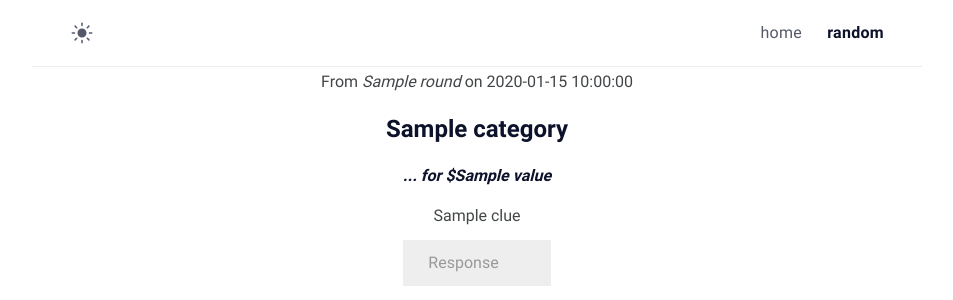
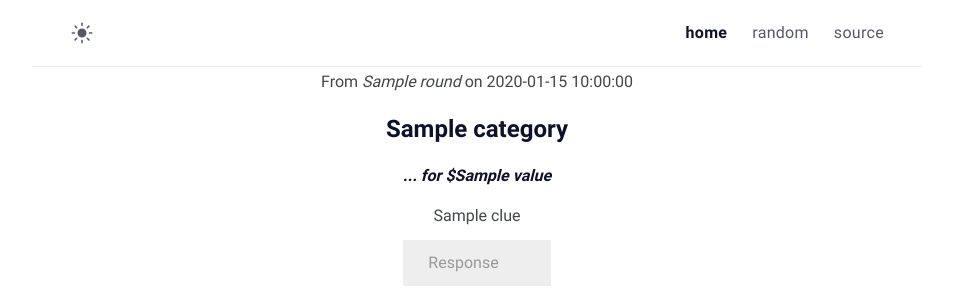
Before and after one commit to colindouglas/jeopardy, a Python web app: template flask/templates/question.html in a window 1280 px wide. Shown: the top 300 px of the page, without its empty margins (163-1116 px from the left). Run offline with Jinja, Linux system fonts and the light colour scheme; the template is opened without the code that fills it: most values are stand-ins (such as "Sample title", 1, 10 or a date in 2020).

Commit message:
fixed SQL string parsing, changed menu headers

```diff
--- a/flask/randclue.py
+++ b/flask/randclue.py
@@ -17,10 +17,11 @@ def get_clue(q=None):
     conn.row_factory = sqlite3.Row  # Apparently this is magic
     cursor = None
     if q:
-        cursor = conn.execute("SELECT * FROM clues WHERE q_number='{q}';".format(q=q))
+        # Select a specific clue
+        cursor = conn.execute("SELECT * FROM clues WHERE q_number=?;", (q,))
         clue = cursor.fetchall()
     else:
-        # Select a random clue, convert it to a dictionary
+        # Select a random clue
         cursor = conn.execute('SELECT * FROM clues ORDER BY RANDOM() LIMIT 1;')
         clue = cursor.fetchall()
 
--- a/flask/templates/question.html
+++ b/flask/templates/question.html
@@ -21,8 +21,9 @@
             {% include 'sun-svg.html' %}
         </a>
         <div class="trigger">
-            <a class="menu-link" href="https://colindougl.as">home</a>
-            <a class="menu-link active" href=".">random</a>
+            <a class="menu-link active" href="https://colindougl.as">home</a>
+            <a class="menu-link" href=".">random</a>
+            <a class="menu-link" href="https://www.github.com/colindouglas/jeopardy">source</a>
         </div>
     </nav>
 </div>
```
Also changed, not shown: README.md, 1 other file.
